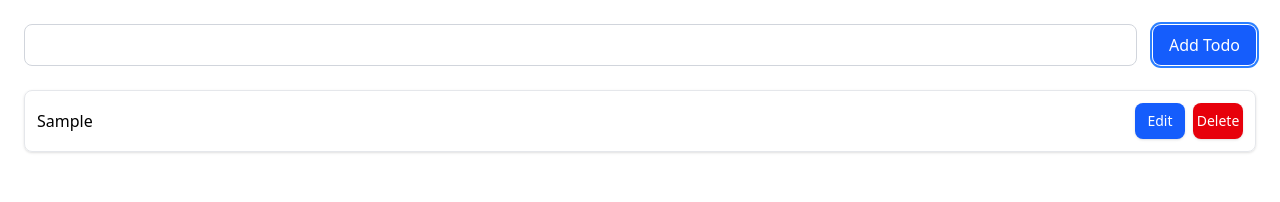
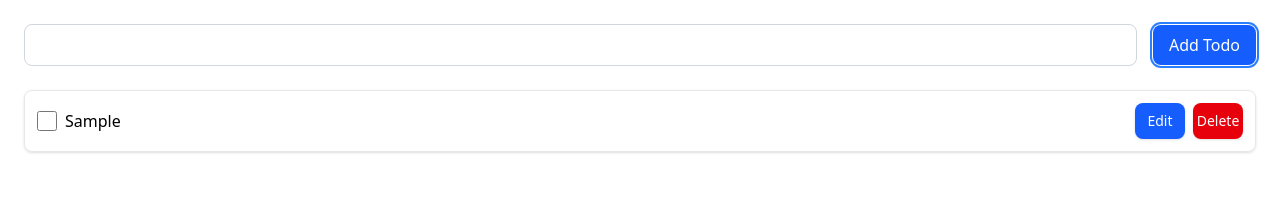
Before and after one commit to vmanidev/react-hooks, a React (Vite) app in the folder useReducer/: page / in a window 1280 px wide. Both pictures are taken after typing "Sample" into the empty fields and a click on the button "Add Todo". Shown: the top 202 px of the page. Built offline with nearby package versions, Linux system fonts and the light colour scheme.

Commit message:
feat: implement markAsDone functionality for todos

```diff
--- a/useReducer/src/App.jsx
+++ b/useReducer/src/App.jsx
@@ -27,6 +27,17 @@ const todoReducer = (state, action) => {
         todos: state.todos.filter(({ id }) => id !== payload.id),
       };
     }
+    case "markAsDone": {
+      return {
+        ...state,
+        todos: state.todos.map((todo) => {
+          if (todo.id === payload.id) todo.isDone = payload.isDone;
+          return todo;
+        }),
+      };
+    }
+    default:
+      return state;
   }
 };
 
@@ -49,6 +60,10 @@ export default function App() {
 
   const editTodo = (payload) => {
     dispatch({ type: "edit", payload });
+  };
+
+  const markAsDone = ({ id, isDone }) => {
+    dispatch({ type: "markAsDone", payload: { id, isDone } });
   };
 
   const handleFormChange = ({ target }) => {
@@ -99,9 +114,23 @@ export default function App() {
         {state.todos.map((todo) => (
           <li
             key={todo.id}
-            className="p-3 rounded-lg border border-gray-200 shadow-sm grid grid-cols-[1fr_50px_50px] items-center gap-2"
+            className="p-3 rounded-lg border border-gray-200 shadow-sm grid grid-cols-[20px_1fr_50px_50px] items-center gap-2"
           >
-            <span>{todo.title}</span>
+            <input
+              type="checkbox"
+              id="isDone"
+              className="h-5 w-5 text-blue-600 rounded border-gray-300 focus:ring-2 focus:ring-blue-500"
+              name="isDone"
+              checked={todo.isDone}
+              onChange={({ target: { checked } }) =>
+                markAsDone({ id: todo.id, isDone: checked })
+              }
+            />
+            <span
+              className={todo.isDone ? "line-through text-gray-400" : undefined}
+            >
+              {todo.title}
+            </span>
             <button
               className="bg-blue-600 text-white py-2 rounded-lg shadow hover:bg-blue-700 focus:outline-none focus:ring-2 focus:ring-blue-500 focus:ring-offset-1 transition text-xs sm:text-sm md:text-sm"
               onClick={(e) => {
--- a/useReducer/src/index.css
+++ b/useReducer/src/index.css
@@ -1,5 +1,6 @@
 @import "tailwindcss";
 
-button {
-    cursor: pointer;
+button,
+input[type="checkbox"] {
+  cursor: pointer;
 }
```
